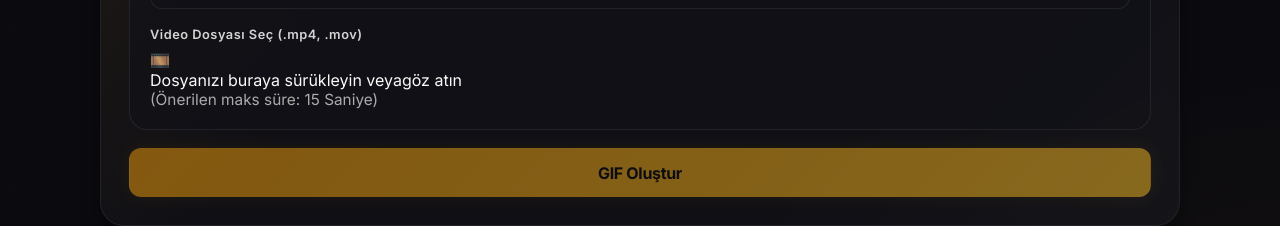
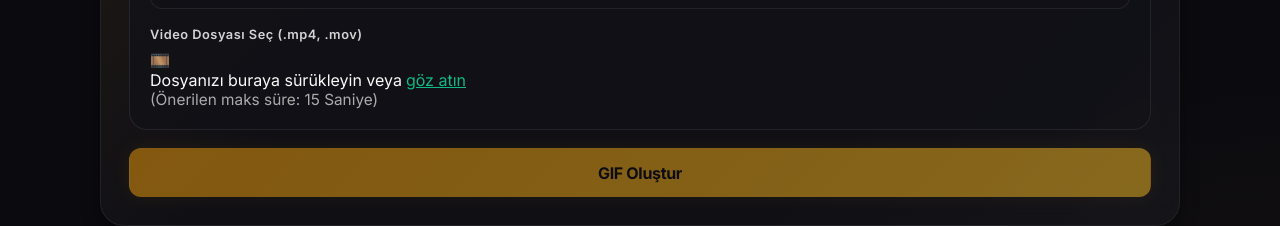
Before and after one commit to kaanhascan/veyzo-frontend, a React (Vite) app: page /extract-gif in a window 1280 px wide. Shown: the part 460-686 px from the top of the page. Built offline with nearby package versions, Linux system fonts and the light colour scheme.

Commit message:
stil düzenlemeleri

```diff
--- a/src/pages/CompressVideo.jsx
+++ b/src/pages/CompressVideo.jsx
@@ -101,7 +101,7 @@ const CompressVideo = () => {
                                         ) : (
                                             <div>
                                                 <span className="drag-instructions">Dosyanızı buraya sürükleyin</span> veya
-                                                <span className="browse-text">göz atın</span>
+                                                <span style={{ color: '#10b981', marginLeft: '4px', textDecoration: 'underline' }}>göz atın</span>
                                             </div>
                                         )}
                                         <div className="muted-text file-limits-text">Maksimum sıkıştırma kalitesiyle işlenecektir.</div>
--- a/src/pages/ExtractGif.jsx
+++ b/src/pages/ExtractGif.jsx
@@ -127,7 +127,7 @@ const ExtractGif = () => {
                                         ) : (
                                             <div>
                                                 <span className="drag-instructions">Dosyanızı buraya sürükleyin</span> veya
-                                                <span className="browse-text">göz atın</span>
+                                                <span style={{ color: '#10b981', marginLeft: '4px', textDecoration: 'underline' }}>göz atın</span>
                                             </div>
                                         )}
                                         <div className="muted-text file-limits-text">
```
